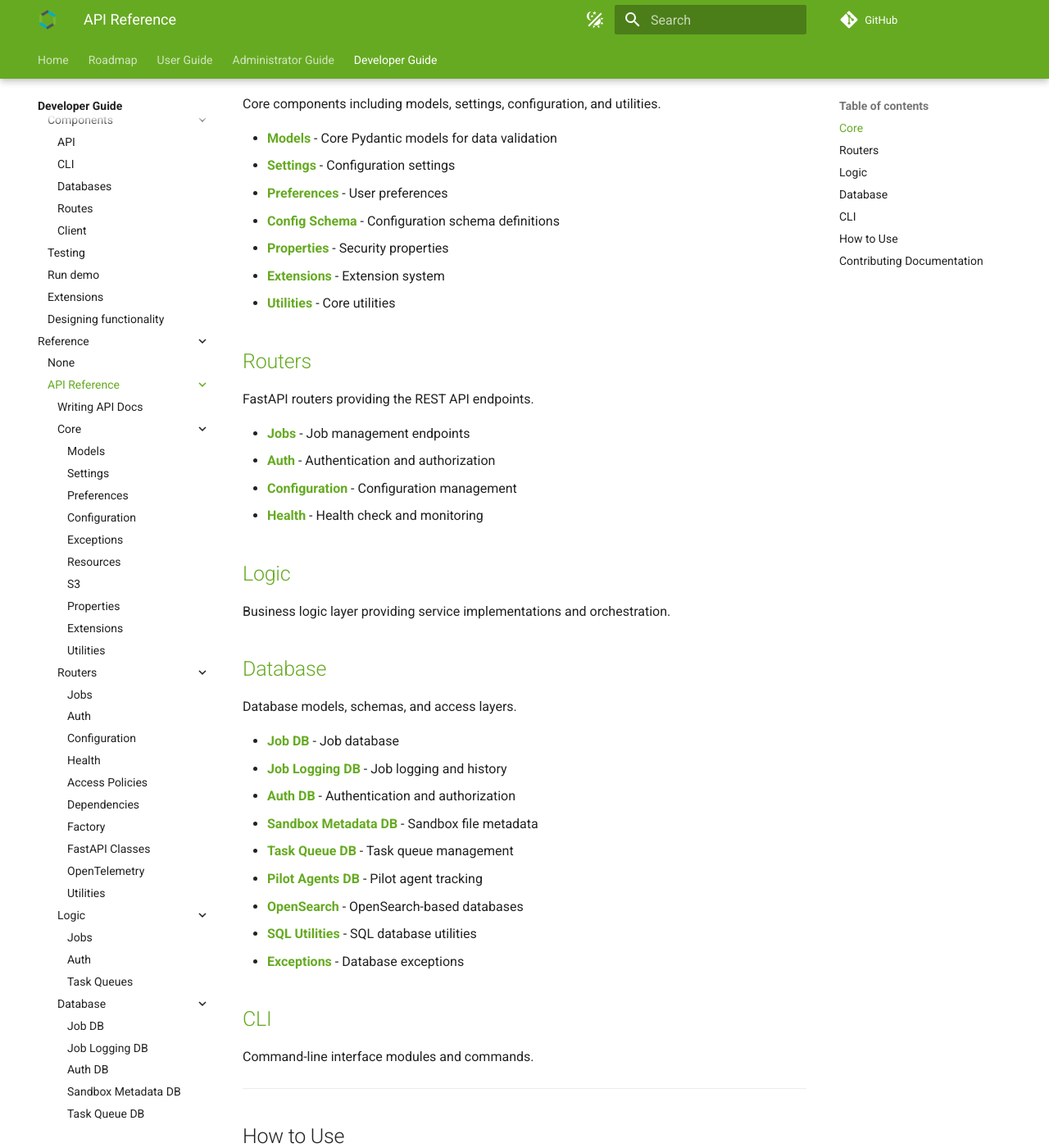
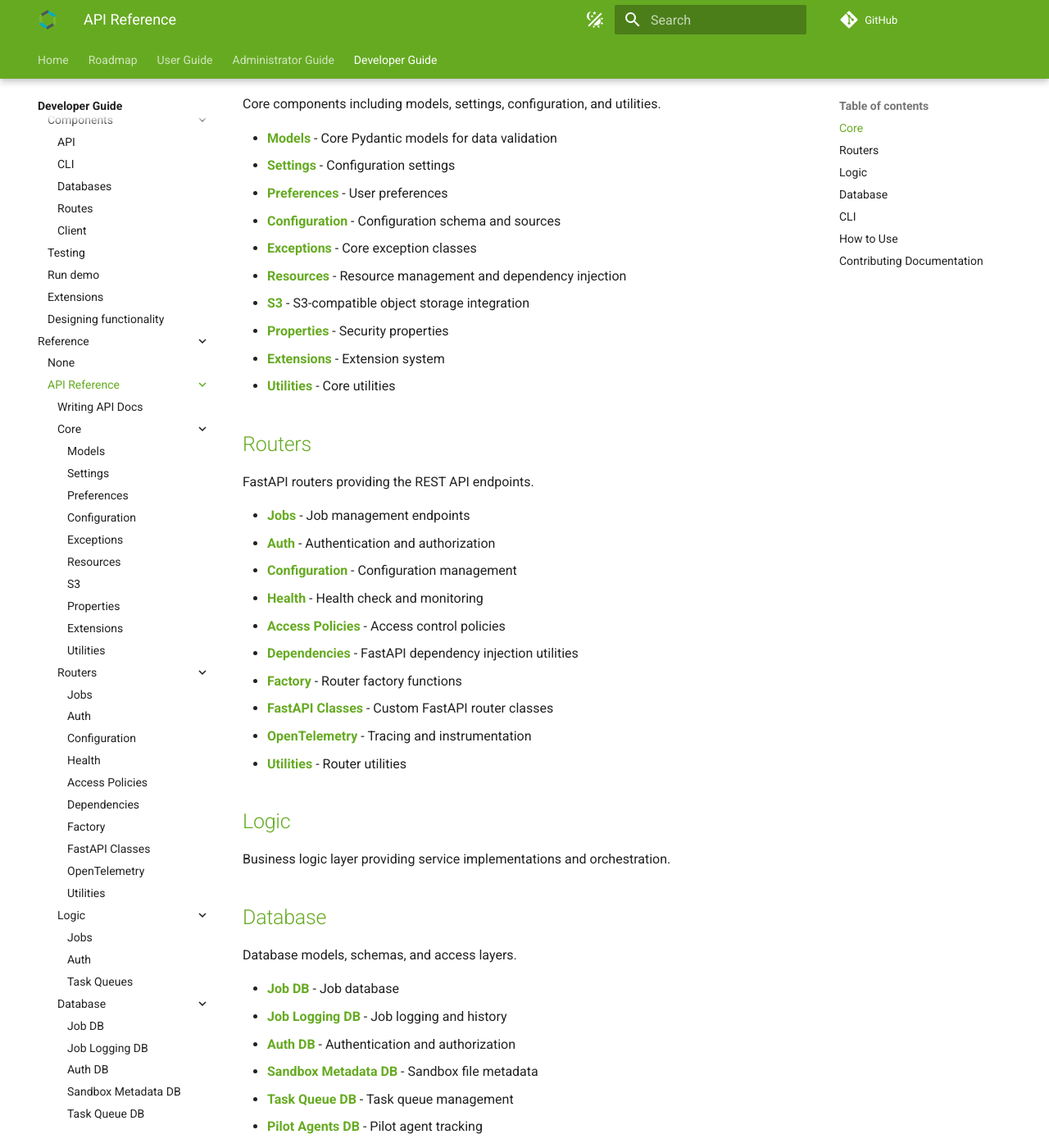
Before and after one commit to DIRACGrid/diracx, an MkDocs documentation site: the page built from docs/dev/reference/api/index.md, in a window 1280 px wide and 1400 px high, scrolled down 302 px. Shown: the whole window at 82% size. Built offline with MkDocs 1.6.1 and Material for MkDocs 9.7.7, drawn with Linux system fonts in a browser that asks for light colours; plug-ins that fetch from the network failed and are left out; comment, search, counter and statistics services are not loaded; some of the changed text lies outside the part shown.

Commit message:
fix: broken links

```diff
--- a/docs/dev/reference/api/index.md
+++ b/docs/dev/reference/api/index.md
@@ -9,7 +9,10 @@ Core components including models, settings, configuration, and utilities.
 - **[Models](core/models.md)** - Core Pydantic models for data validation
 - **[Settings](core/settings.md)** - Configuration settings
 - **[Preferences](core/preferences.md)** - User preferences
-- **[Config Schema](core/config-schema.md)** - Configuration schema definitions
+- **[Configuration](core/config.md)** - Configuration schema and sources
+- **[Exceptions](core/exceptions.md)** - Core exception classes
+- **[Resources](core/resources.md)** - Resource management and dependency injection
+- **[S3](core/s3.md)** - S3-compatible object storage integration
 - **[Properties](core/properties.md)** - Security properties
 - **[Extensions](core/extensions.md)** - Extension system
 - **[Utilities](core/utils.md)** - Core utilities
@@ -22,6 +25,12 @@ FastAPI routers providing the REST API endpoints.
 - **[Auth](routers/auth.md)** - Authentication and authorization
 - **[Configuration](routers/configuration.md)** - Configuration management
 - **[Health](routers/health.md)** - Health check and monitoring
+- **[Access Policies](routers/access_policies.md)** - Access control policies
+- **[Dependencies](routers/dependencies.md)** - FastAPI dependency injection utilities
+- **[Factory](routers/factory.md)** - Router factory functions
+- **[FastAPI Classes](routers/fastapi_classes.md)** - Custom FastAPI router classes
+- **[OpenTelemetry](routers/otel.md)** - Tracing and instrumentation
+- **[Utilities](routers/utils.md)** - Router utilities
 
 ## [Logic](logic/index.md)
 
```
Also changed, not shown: other parts of docs/dev/reference/api/index.md (+6 -5 lines).
